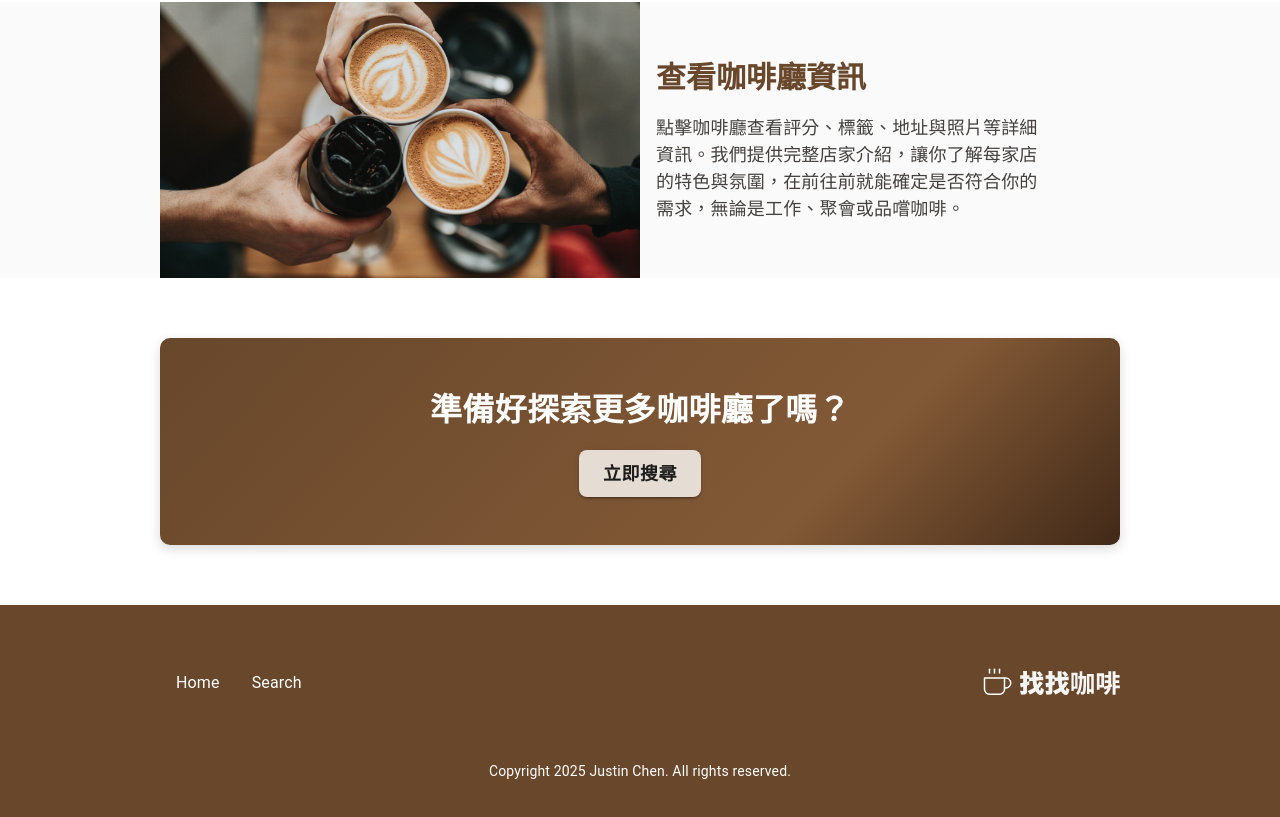
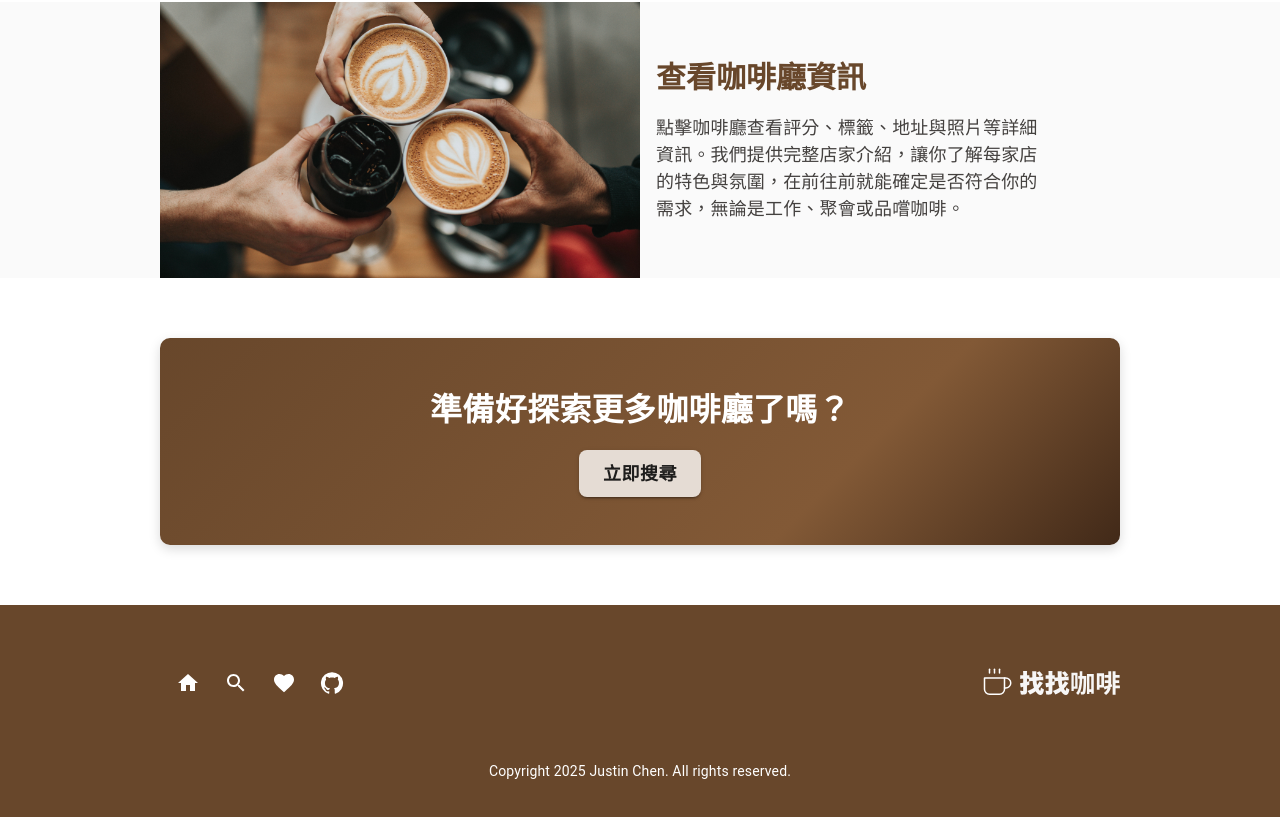
Before and after one commit to jjustin-35/findCafe, a Next.js app: page / in a window 1280 px wide. Shown: the part 1485-2302 px from the top of the page. Built offline with nearby package versions, Linux system fonts and the light colour scheme; what @mui/material-nextjs would draw is missing.

Commit message:
update: footer icon link

```diff
--- a/components/CafeBoard/index.tsx
+++ b/components/CafeBoard/index.tsx
@@ -26,7 +26,7 @@ const CafeBoard = ({ cafes, title, children }: { cafes: CafeData[]; title?: stri
       open={isOpen}
       swipeAreaWidth={drawerBleeding}
       disableSwipeToOpen={false}
-      disableEnforceFocus
+      disableEnforceFocus={true}
       onClose={() => setIsOpen(false)}
       onOpen={() => setIsOpen(true)}
       ModalProps={{
--- /dev/null
+++ b/components/Footer/data.ts
@@ -0,0 +1,27 @@
+import { IconType } from '../Icon/data';
+
+const data = [
+  {
+    key: 'home',
+    href: '/',
+    icon: IconType.home,
+  },
+  {
+    key: 'cafe',
+    href: '/cafe',
+    icon: IconType.search,
+  },
+  {
+    key: 'favorite',
+    href: '/favorite',
+    icon: IconType.favorite,
+  },
+  {
+    key: 'github',
+    href: 'https://github.com/jjustin-35/findCafe',
+    icon: IconType.github,
+    target: '_blank',
+  },
+];
+
+export default data;
--- a/components/Footer/index.tsx
+++ b/components/Footer/index.tsx
@@ -5,6 +5,8 @@ import { Container as MuiContainer, Typography, List, ListItem, Box } from '@mui
 import Icon from '@/components/Icon';
 import { Container } from '@/style/styles';
 import { NavLink } from './styled';
+import { IconType } from '../Icon/data';
+import data from './data';
 
 const Footer: React.FC = () => {
   const year = new Date().getFullYear();
@@ -28,19 +30,18 @@ const Footer: React.FC = () => {
             mb: { mobile: 4, tablet: 5 },
           }}
         >
-          <List sx={{ display: 'flex', p: 0, gap: 2 }}>
-            <ListItem sx={{ width: 'auto', p: 0 }}>
-              <NavLink href="/">Home</NavLink>
-            </ListItem>
-            <ListItem sx={{ p: 0 }}>
-              <NavLink href="/cafe">
-                Search
-              </NavLink>
-            </ListItem>
+          <List sx={{ display: 'flex', p: 0, gap: 1 }}>
+            {data.map((item) => (
+              <ListItem key={item.key} sx={{ p: 0 }}>
+                <NavLink href={item.href} target={item.target}>
+                  <Icon type={item.icon} />
+                </NavLink>
+              </ListItem>
+            ))}
           </List>
 
           <Box sx={{ display: 'flex', alignItems: 'center', gap: 1 }}>
-            <Icon type="coffee-white" width={30} height={30} />
+            <Icon type={IconType['coffee-white']} width={30} height={30} />
             <Image src="/images/findCafe.svg" alt="icon-findCafe" width={100} height={60} />
           </Box>
         </List>
--- a/components/Icon/data.ts
+++ b/components/Icon/data.ts
@@ -21,6 +21,8 @@ export enum IconType {
   favorite = 'favorite',
   feedback = 'feedback',
   menu = 'menu',
+  home = 'home',
+  github = 'github',
 }
 
 export default data;
--- a/components/Icon/index.tsx
+++ b/components/Icon/index.tsx
@@ -1,6 +1,9 @@
+'use client';
+
 import Image from 'next/image';
-import { Search, Favorite, Menu, Feedback } from '@mui/icons-material';
+import { Search, Favorite, Menu, Feedback, Home, GitHub } from '@mui/icons-material';
 import data, { IconType } from './data';
+import { Wrapper } from './styled';
 
 interface IconProps {
   type: IconType;
@@ -14,6 +17,7 @@ const Icon = ({ type, width = 24, height = 24 }: IconProps) => {
     return <Image width={width} height={height} {...icon} />;
   }
 
+  const content = (() => {
     switch (type) {
       case IconType.search:
         return <Search />;
@@ -23,9 +27,20 @@ const Icon = ({ type, width = 24, height = 24 }: IconProps) => {
         return <Menu />;
       case IconType.feedback:
         return <Feedback />;
+      case IconType.home:
+        return <Home />;
+      case IconType.github:
+        return <GitHub />;
       default:
-      return null;
+        return <></>;
     }
+  })();
+
+  return (
+    <Wrapper width={width} height={height}>
+      {content}
+    </Wrapper>
+  );
 };
 
 export default Icon;
--- /dev/null
+++ b/components/Icon/styled.tsx
@@ -0,0 +1,9 @@
+import { styled } from '@mui/material/styles';
+
+export const Wrapper = styled('span')<{ width?: number; height?: number }>`
+  svg {
+    display: block;
+    width: ${(props) => props.width}px;
+    height: ${(props) => props.height}px;
+  }
+`;
--- a/helpers/useMap.ts
+++ b/helpers/useMap.ts
@@ -109,7 +109,7 @@ const useMap = () => {
 
     const infoWindow = new google.maps.InfoWindow({
       headerDisabled: true,
-      content: `<div style="font-size: 14px; text-align: center">${cafe.name}</div>`,
+      content: `<div style="font-size: 14px; text-align: center; padding: 3px 6px">${cafe.name}</div>`,
     });
     map.panTo({
       lat: cafe.latitude,
```
Lines whose indentation alone changed are shown as unchanged.
